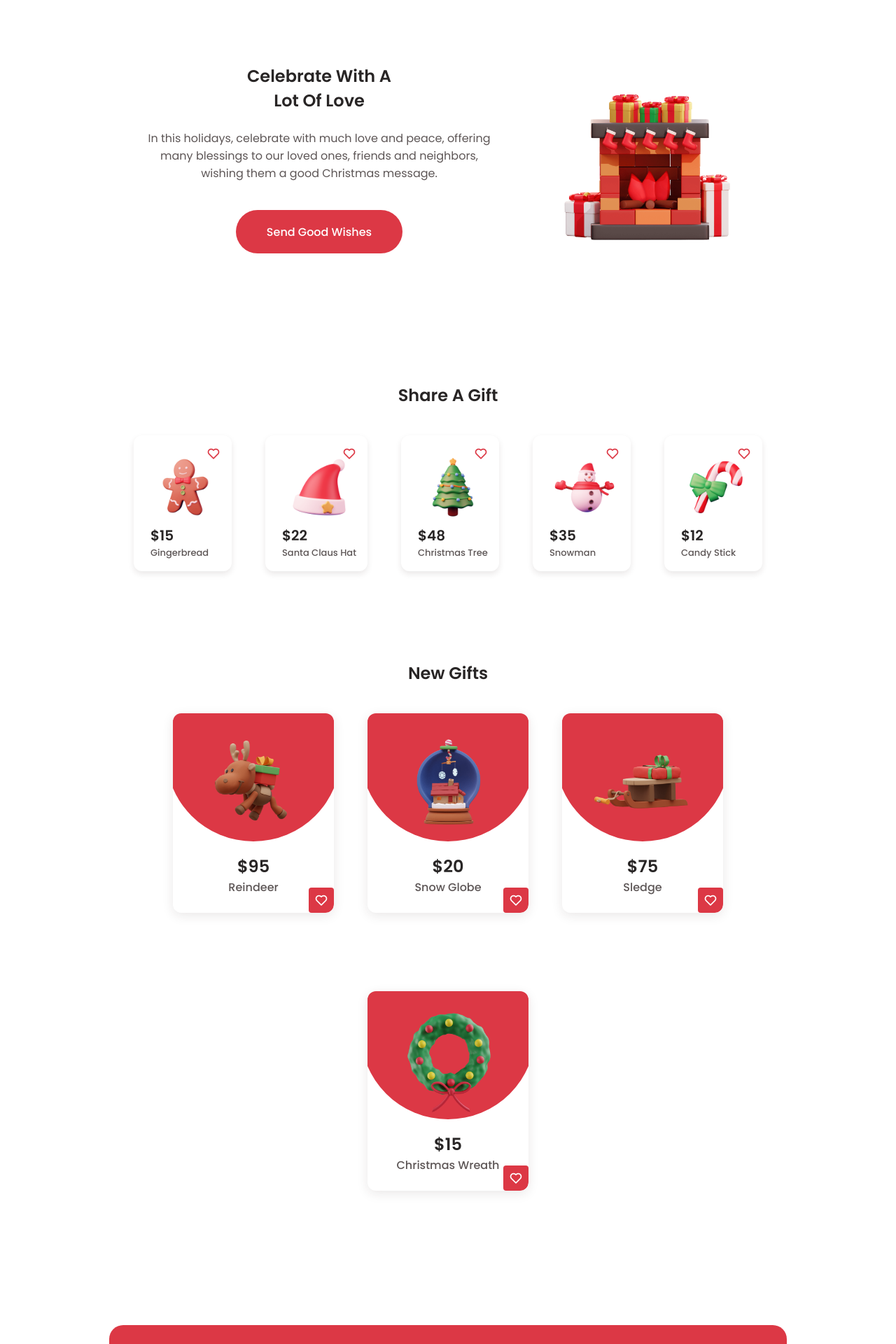
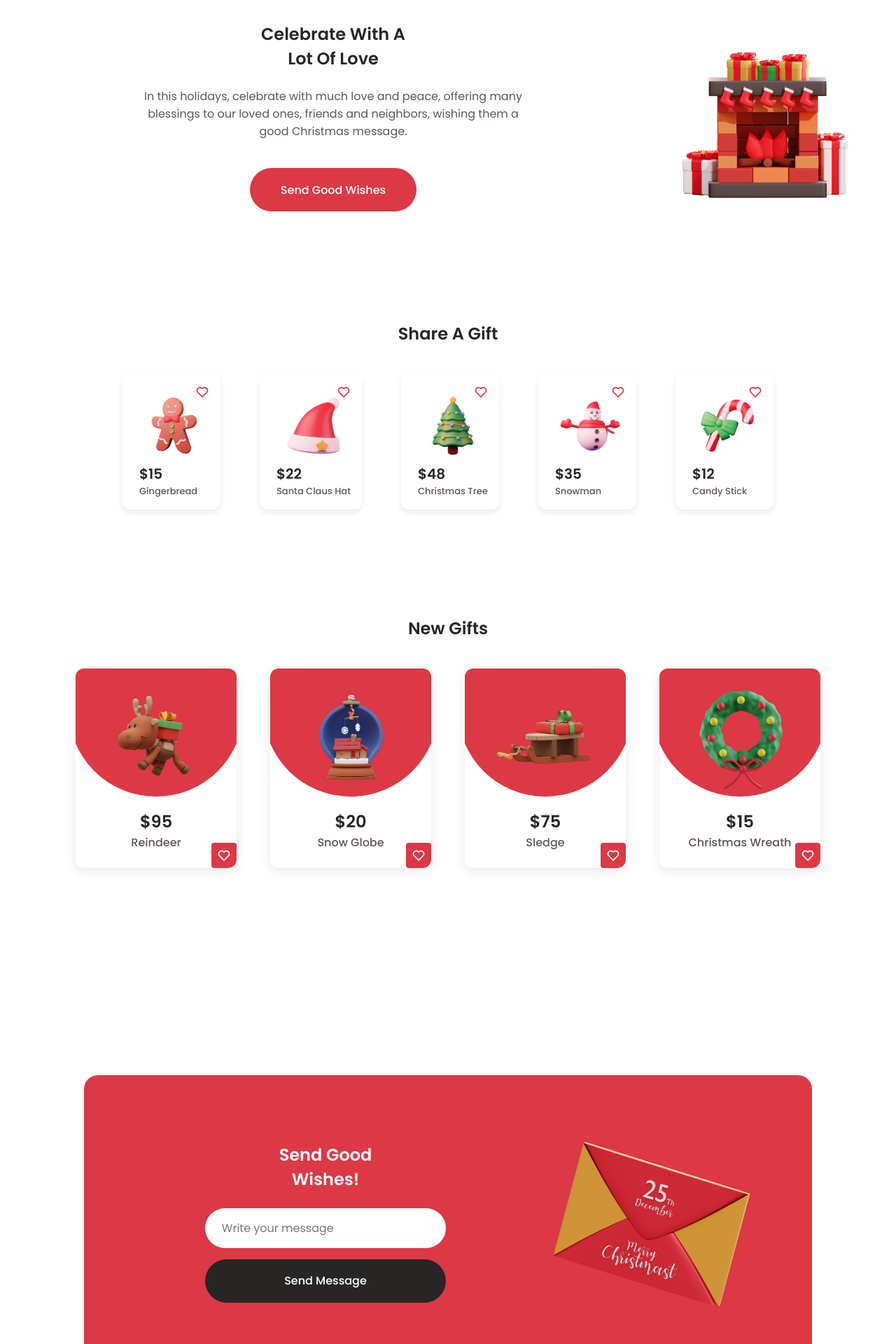
Before and after one commit to zahralatif/Christmas-website-responsive, a plain HTML site: page index.html in a window 1280 px wide. Shown: the part 880-2800 px from the top of the page at 70% size. Drawn offline with nearby package versions, Linux system fonts and the light colour scheme.

Commit message:
breakpoint corrections

```diff
--- a/assets/css/style.css
+++ b/assets/css/style.css
@@ -91,7 +91,7 @@ button {
 }
 
 .section {
-  padding: 4.5rem 0 1rem;
+  padding: 4.5rem 1rem;
 }
 
 .section__title {
@@ -286,7 +286,7 @@ button {
 
 .gift__container {
   grid-template-columns: repeat(2, 1fr);
-  gap: 1.5rem;
+  gap: 2.5rem;
 }
 
 .gift__card {
@@ -374,7 +374,6 @@ button {
   right: 0;
   bottom: 0;
 }
-
 
 .new__icon {
   font-size: 1.25rem;
@@ -495,13 +494,45 @@ button {
   color: var(--text-color-light);
 }
 
-@media screen and (min-width: 968px) {
+@media screen and (min-width: 320px) and (max-width:400px) {
+  .home__container {
+    margin-left: .5rem;
+    margin-right: .5rem;
+  }
 
-  .container,
+  .giving__container,
+  .gift__container {
+    display: flex;
+    flex-direction: column;
+  }
+
+  .gift__card {
+    margin: auto 3rem;
+  }
+}
+
+@media screen and (min-width:576px) {
+  .home__container {
+    padding: 0 7rem;
+  }
+
+  .giving__container,
+  .celebrate__description,
+  .gift__container {
+    padding: 0 5rem;
+  }
+
+  .message__input,
+  .message__button {
+    width: 60%;
+  }
+
   .footer__container {
-    margin-left: 9.75rem;
-    margin-right: 9.75rem;
+    grid-template-columns: repeat(2, 1fr);
   }
+}
+
+@media screen and (min-width:769px) {
 
   .nav {
     gap: 3rem;
@@ -522,10 +553,6 @@ button {
     gap: 3rem;
   }
 
-  .section {
-    padding-top: 7rem;
-  }
-
   .home__container {
     padding-top: 4rem;
   }
@@ -539,26 +566,67 @@ button {
     align-items: center;
   }
 
-  .celebrate__container {
-    display: flex;
-    padding: 3.25rem;
-    justify-content: flex-start;
-    align-items: center;
-    gap: 5.5rem;
-  }
-
   .gift__container {
     display: flex;
     justify-content: center;
     align-items: center;
     flex-wrap: wrap;
-    gap: 3rem;
+    gap: 3.5rem;
   }
 
   .new__container {
     flex-direction: row;
     flex-wrap: wrap;
     gap: 3rem;
+  }
+
+  .message__img {
+    width: 250px;
+  }
+
+  .footer__container {
+    grid-template-columns: repeat(3, 1fr);
+  }
+
+  .footer__images--img2 {
+    right: -5%;
+  }
+}
+
+@media screen and (min-width: 980px) {
+
+  .nav {
+    margin-left: 9.5rem;
+    margin-right: 9.5rem;
+  }
+
+  .section {
+    padding-top: 5rem;
+  }
+
+  .celebrate__container {
+    display: flex;
+    align-items: center;
+    gap: 3rem;
+  }
+
+  .celebrate__description {
+    padding: 0 10rem;
+  }
+
+  .message__container {
+    margin: 5rem;
+    padding: 5rem 0;
+    gap: 0;
+  }
+
+  .message__img {
+    width: 350px;
+    padding: 2rem;
+  }
+
+  .footer {
+    padding-bottom: 0;
   }
 
   .footer__container {
@@ -573,6 +641,6 @@ button {
 
   .footer__images--img2 {
     top: 45%;
-    right: -8%;
+    right: -5%;
   }
 }
```
